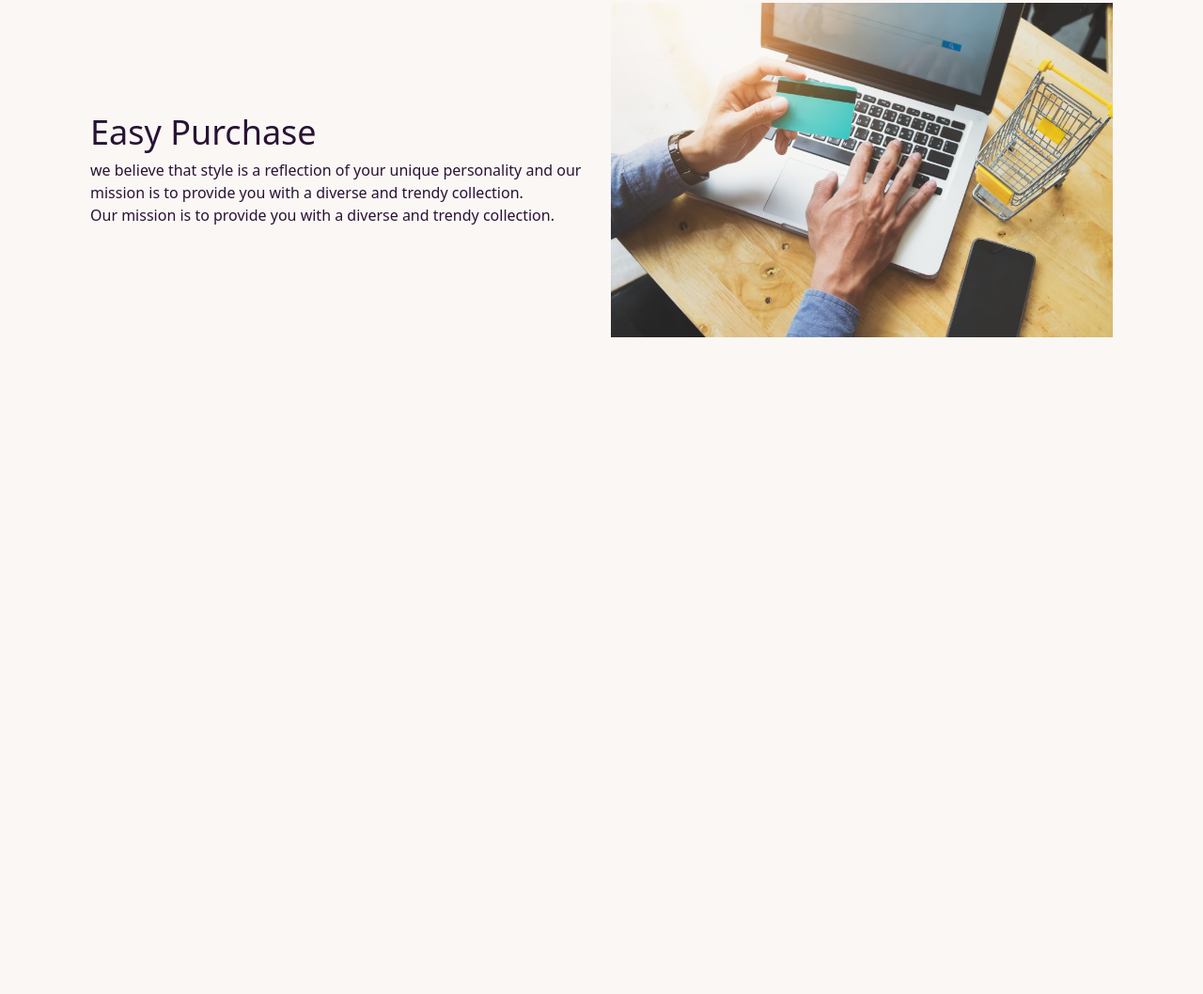
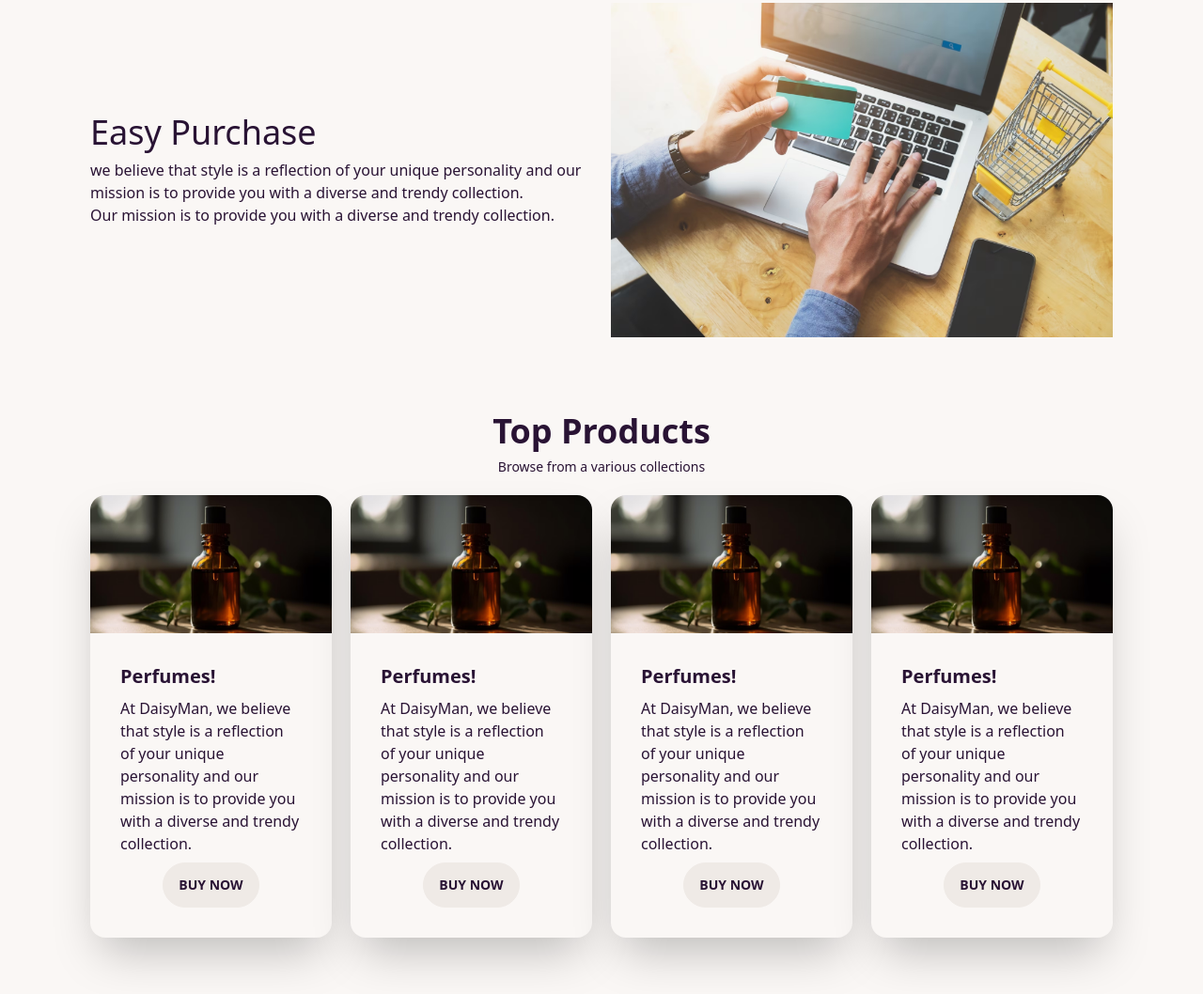
Before and after one commit to CoderMuhib10/Daisy-Man, a plain HTML site: page index.html in a window 1280 px wide. Shown: the part 1277-2335 px from the top of the page at 94% size. Before the commit the page ends 1696 px from the top, so only its background shows below. Drawn offline with nearby package versions, Linux system fonts and the light colour scheme.

```diff
--- a/index.html
+++ b/index.html
@@ -184,6 +184,79 @@
 
         </section>
 
+        <!-- Product section  -->
+        <section class="max-w-screen-xl mx-auto px-8 md:px-16 lg:px-24 py-5 my-10">
+
+            <div class="text-center">
+                <h3 class=" text-2xl md:text-4xl mb-2 font-bold">Top Products</h3>
+                <p class=" text-sm pb-5">Browse from a various collections</p>
+            </div>
+            <!-- cards  -->
+            <div class="grid sm:grid-cols-2 md:grid-cols-3 lg:grid-cols-4 gap-5">
+
+                <div class="card bg-base-100 shadow-2xl">
+                    <figure><img src="./images/perfume.avif" /></figure>
+                    <div class="card-body">
+                        <h2 class="card-title">Perfumes!
+                        </h2>
+                        <p>At DaisyMan, we believe that style is a reflection of your unique personality and our mission
+                            is to provide you with a diverse and trendy collection.</p>
+                        <div class="card-actions justify-center">
+                            <button class="btn x">Buy Now</button>
+                        </div>
+                    </div>
+                </div>
+
+                <div class="card bg-base-100 shadow-2xl ">
+                    <figure><img src="./images/perfume.avif" /></figure>
+                    <div class="card-body">
+                        <h2 class="card-title">Perfumes!
+                        </h2>
+                        <p>At DaisyMan, we believe that style is a reflection of your unique personality and our mission
+                            is to provide you with a diverse and trendy collection.</p>
+                        <div class="card-actions justify-center">
+                            <button class="btn ">Buy Now</button>
+                        </div>
+                    </div>
+                </div>
+                <div class="card bg-base-100 shadow-2xl ">
+                    <figure><img src="./images/perfume.avif" /></figure>
+                    <div class="card-body">
+                        <h2 class="card-title">Perfumes!
+                        </h2>
+                        <p>At DaisyMan, we believe that style is a reflection of your unique personality and our mission
+                            is to provide you with a diverse and trendy collection.</p>
+                        <div class="card-actions justify-center">
+                            <button class="btn ">Buy Now</button>
+                        </div>
+                    </div>
+                </div>
+                <div class="card bg-base-100 shadow-2xl ">
+                    <figure><img src="./images/perfume.avif" /></figure>
+                    <div class="card-body">
+                        <h2 class="card-title">Perfumes!
+                        </h2>
+                        <p>At DaisyMan, we believe that style is a reflection of your unique personality and our mission
+                            is to provide you with a diverse and trendy collection.</p>
+                        <div class="card-actions justify-center">
+                            <button class="btn ">Buy Now</button>
+                        </div>
+                    </div>
+                </div>
+
+            </div>
+
+        </section>
+
+
+        <!-- FAQ Section  -->
+        <section>
+
+
+
+
+        </section>
+
     </main>
 
     <footer></footer>
```
